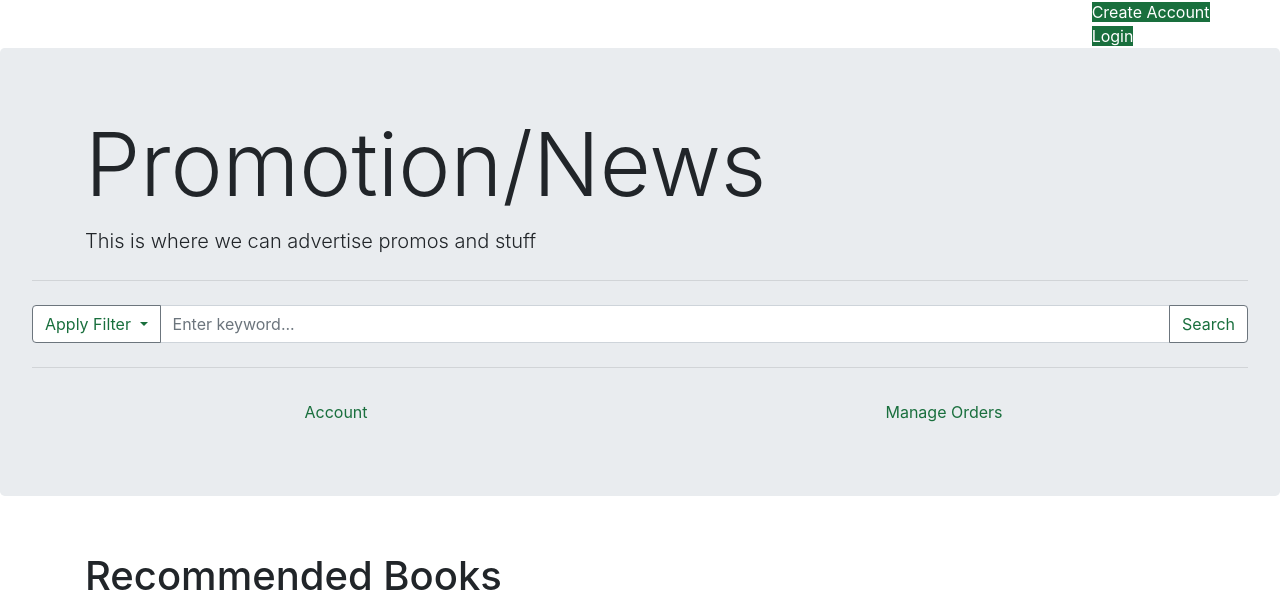
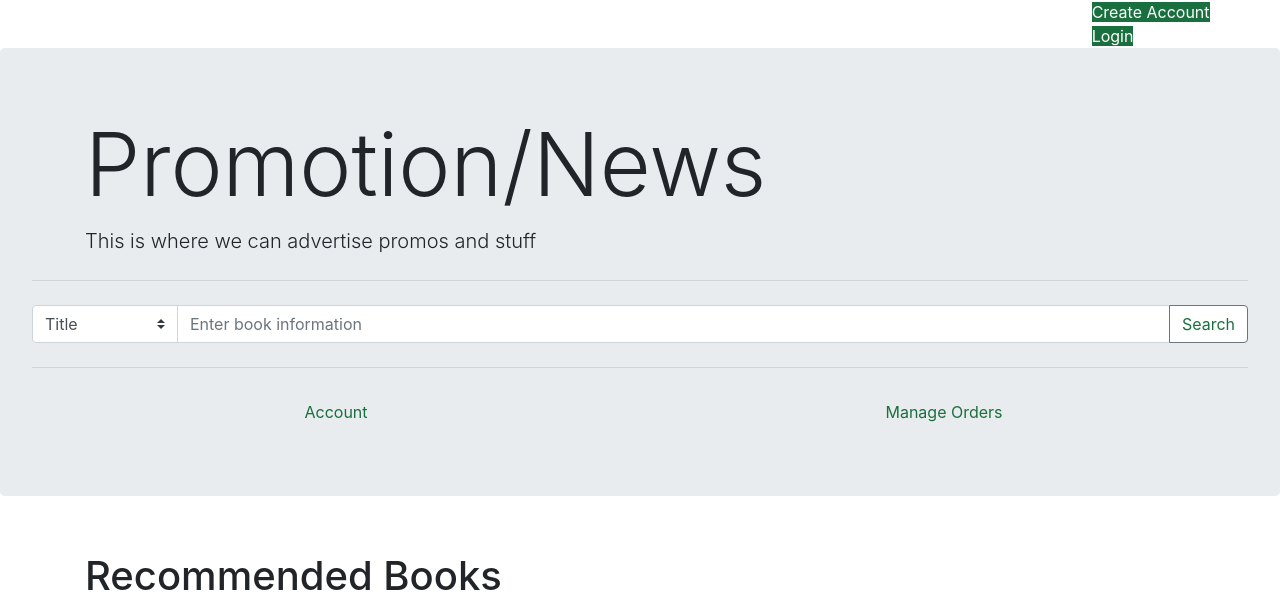
Before and after one commit to PMacedo1998/Online-Book-Store, a Flask app: page / in a window 1280 px wide. Shown: the top 599 px of the page. Run offline with Flask 2, Linux system fonts and the light colour scheme; data that the repository does not hold is empty; some libraries are stand-ins or nearby versions.

Commit message:
added search filter

```diff
--- a/src/frontend/app.py
+++ b/src/frontend/app.py
@@ -1,4 +1,4 @@
-from flask import Flask, render_template, request, redirect, url_for, flash, sessions, session
+from flask import Flask, render_template, request, redirect, url_for, Markup, flash, sessions, session, Blueprint
 from flaskext.mysql import MySQL
 import sendgrid
 import os
@@ -7,7 +7,12 @@ import random
 from sendgrid.helpers.mail import *
 from passlib.hash import sha256_crypt
 
+
+
+
 app = Flask(__name__)
+
+
 
 app.secret_key = 'secret'
 app.config['MYSQL_DATABASE_USER'] = "admin"
@@ -22,12 +27,7 @@ cursor=con.cursor()
 #this app.route is specific to register page
 
 #route for homepage or INDEX
-@app.route('/', methods = ['GET','POST'])
-def index():
-    cursor.execute("SELECT title,authorName,sellingPrice,filename FROM book;")
-    book = cursor.fetchall()
 
-    return render_template('homepage.html',book=book)
 
 #route for main only for logged in users
 @app.route('/main', methods = ['GET','POST'])
@@ -194,10 +194,12 @@ def logout():
 def login():
     inputEmail=''
     inputPass=''
+    counter = 0
     if request.method == 'POST':
 
         inputEmail = request.form['email']
         inputPass = request.form['password']
+        counter += 1
 
     cursor.execute('SELECT * FROM profile')
     users = cursor.fetchall()
@@ -212,8 +214,11 @@ def login():
             session['loggedin'] = True
             session['id'] = x[0]
 
-    if isUser == False:
-
+    if isUser == False and counter != 0:
+        message = Markup("<post>Incorrect email and/or password. Please try again.</post><br>")
+        flash(message)
+        return render_template("login.html")
+    elif isUser == False:
         return render_template("login.html")
     print(session['id'])
     return redirect(url_for('main'))
@@ -223,6 +228,7 @@ def login():
 
  #   if request.form['email']!="email@gmail.com" or request.form['password']!= "password":
    #     return render_template('login.html',error = True)
+
 
     return render_template("login.html")
 
@@ -355,11 +361,40 @@ def updateinfo():
 
 
         con.commit()
+        message = Markup("<post>Success! Your profile information was updated.</post><br>")
+        flash(message)
 
         return redirect(url_for('displayinfo'))
+
     return render_template('edit_profile.html')
 
+@app.route('/', methods=['GET', 'POST'])
+def index():
+    if request.method == "POST":
+        searchfilter = request.form['searchfilter']
 
+        if searchfilter == 'Title':
+            cursor.execute("SELECT title,authorName,sellingPrice,filename FROM book WHERE title = %s ",request.form['search'])
+
+        elif searchfilter == 'Subject':
+            cursor.execute("SELECT title,authorName,sellingPrice,filename FROM book WHERE category = %s ",request.form['search'])
+
+        elif searchfilter == 'ISBN':
+            cursor.execute("SELECT title,authorName,sellingPrice,filename FROM book WHERE isbn = %s ",request.form['search'])
+
+        elif searchfilter == 'Author':
+            cursor.execute("SELECT title,authorName,sellingPrice,filename FROM book WHERE authorName = %s ",request.form['search'])
+
+        elif searchfilter == 'Clear':
+            cursor.execute("SELECT title,authorName,sellingPrice,filename FROM book;")
+
+        book = cursor.fetchall()
+        return render_template('homepage.html',searchfilter=searchfilter,book=book)
+    else:
+        cursor.execute("SELECT title,authorName,sellingPrice,filename FROM book;")
+        book = cursor.fetchall()
+        return render_template('homepage.html',book=book)
+    render_template('homepage.html',book=book)
 
 
 
--- a/src/frontend/templates/homepage.html
+++ b/src/frontend/templates/homepage.html
@@ -78,24 +78,27 @@ color:white !important;
         <p class="lead">This is where we can advertise promos and stuff</p>
       </div>
           <hr class = "my-4">
-          <div class="input-group mt-3 mb-3">
-            <div class="input-group-prepend">
-              <button type="button" class="btn btn-outline-secondary dropdown-toggle" data-toggle="dropdown">
-                Apply Filter
-              </button>
-              <div class="dropdown-menu">
-                <a class="dropdown-item" href="#">Subject</a>
-                <a class="dropdown-item" href="#">Title</a>
-                <a class="dropdown-item" href="#">Author</a>
-                <a class="dropdown-item" href="#">ISBN</a>
-                <a class="dropdown-item" href="#">None</a>
-              </div>
-            </div>
-            <input type="text" class="form-control" placeholder="Enter keyword...">
-            <div class="input-group-append">
-              <button class="btn btn-outline-secondary" type="button" id="button-addon2">Search</button>
-            </div>
-          </div>
+          <form class="form" action="/" method="POST">
+            <div class="input-group mt-3 mb-3">
+
+
+                    <select class="custom-select" id="searchfilter" name="searchfilter" style="max-width:12%;">
+
+                      <option value="Title">Title</option>
+                      <option value="Subject">Subject</option>
+                      <option value="ISBN">ISBN</option>
+                      <option value="Author">Author</option>
+                      <option value="Clear">Clear Filters</option>
+                    </select>
+
+                  <input type="text" class="form-control" name="search" placeholder="Enter book information">
+
+                  <div class="input-group-append">
+
+                    <button class="btn btn-outline-secondary" type="submit" id="button-addon2">Search</button>
+                  </div>
+                </div>
+          </form>
 
           <hr class = "my-4">
           <ul class="nav nav-pills nav-justified">
@@ -148,10 +151,14 @@ color:white !important;
 <div class="container">
     <br>
     <h1>Recommended Books</h1>
-    <hr><br>
+    <hr>
+    {%if request.form.search%}
+    <p>Results for {{searchfilter}} : {{ request.form.search}}</p>
+    {%endif%}
+    <br>
 
         <div class="row">
-          {% for info in book %}
+          {% for info in book|sort(attribute='title') %}
 
 
             <div class="col-3" >
@@ -162,6 +169,7 @@ color:white !important;
                         <i class="card-text">By {{info[1]}}</i>
                         <p class="card-text">Price: ${{info[2]}}</p>
                         <a href="#" class="btn btn-block">View Details</a>
+                        <a href="#" class="btn btn-block">Add to Cart</a>
                         </div>
                     </div>
             </div>
```
Also changed, not shown: src/frontend/admin.py (+29 -5 lines), src/frontend/templates/edit_profile.html (+11 -1 lines), src/frontend/templates/logged_in_homepage.html (+28 -20 lines), src/frontend/templates/login.html (+12 -0 lines), src/frontend/templates/manage_books.html (+22 -15 lines), src/frontend/static/images/unnamed-8.jpg (added).
